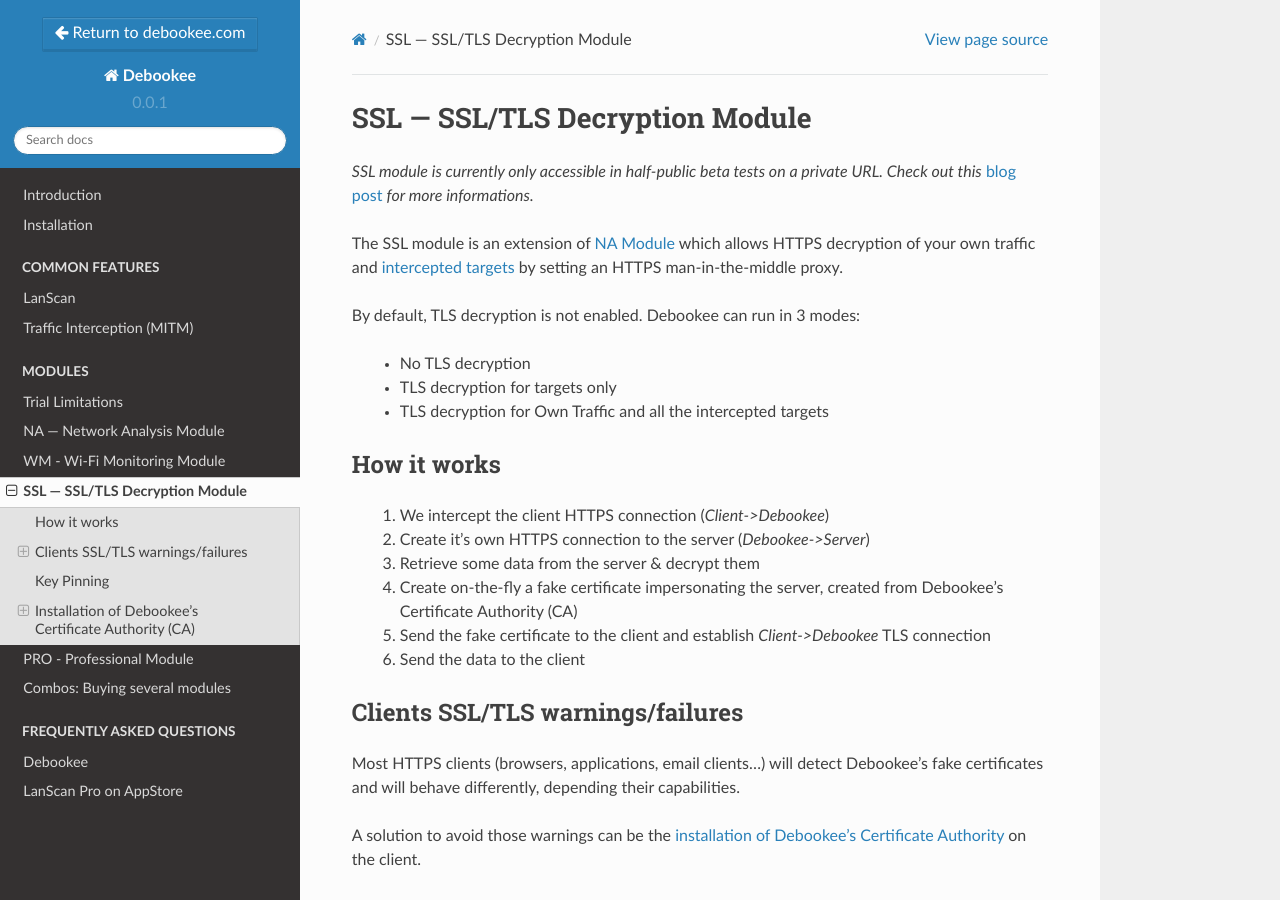
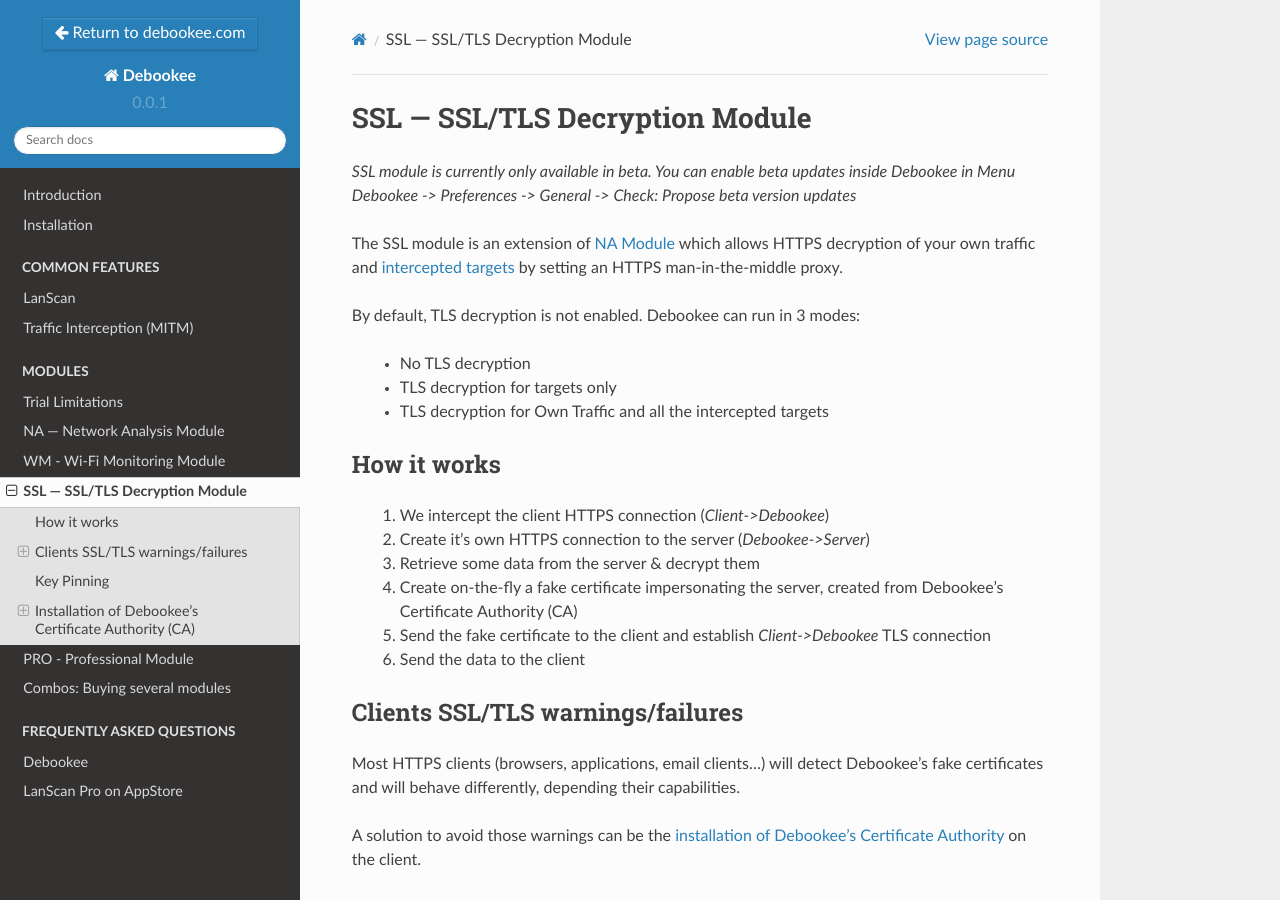
Before and after one commit to iwaxx/debookee, a Sphinx documentation site: the page built from docs/module_ssl.rst, in a window 1280 px wide and 900 px high. Built offline with Sphinx 7.4.7 and the Read the Docs theme 2.0.0, drawn with Linux system fonts in a browser that asks for light colours.

Commit message:
SSL in public beta, not private anymore

```diff
--- a/docs/module_ssl.rst
+++ b/docs/module_ssl.rst
@@ -5,7 +5,7 @@
 SSL --- SSL/TLS Decryption Module
 ===============================
 
-*SSL module is currently only accessible in half-public beta tests on a private URL. Check out this* `blog post <https://github.com/iwaxx/blog/issues/2>`_ *for more informations.*
+*SSL module is currently only available in beta. You can enable beta updates inside Debookee in Menu Debookee -> Preferences -> General -> Check: Propose beta version updates*
 
 The SSL module is an extension of :ref:`module_na` which allows HTTPS decryption of your own traffic and :ref:`intercepted targets <mitm>` by setting an HTTPS man-in-the-middle proxy.
 
```
